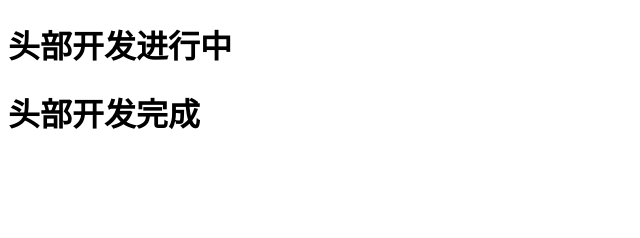
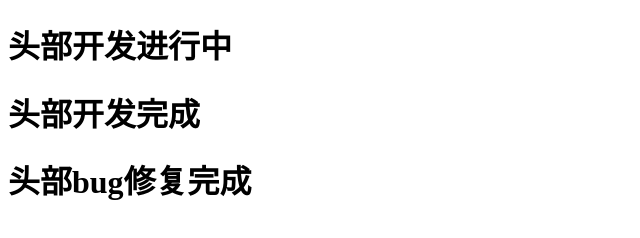
Before and after one commit to pearl-hzz/hzz, a plain HTML site: page index.html in a window 1280 px wide. Shown: the whole page, without its empty margins (0-640 px from the left). Drawn offline with Linux system fonts and the light colour scheme.

Commit message:
bug修复完成

```diff
--- a/index.html
+++ b/index.html
@@ -8,6 +8,7 @@
 	<div>
 		<h1>头部开发进行中</h1>
 		<h1>头部开发完成</h1>
+		<h1>头部bug修复完成</h1>
 	</div>
 
 </body>
```
